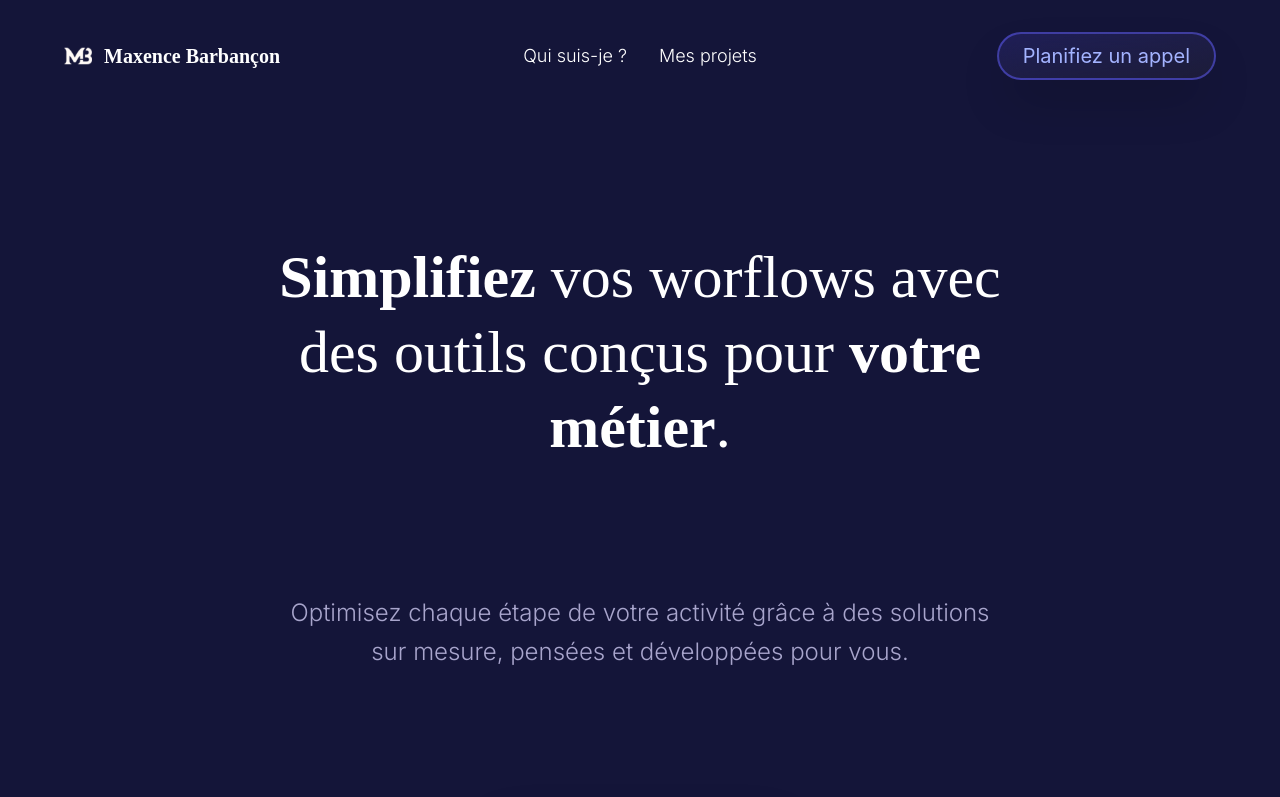
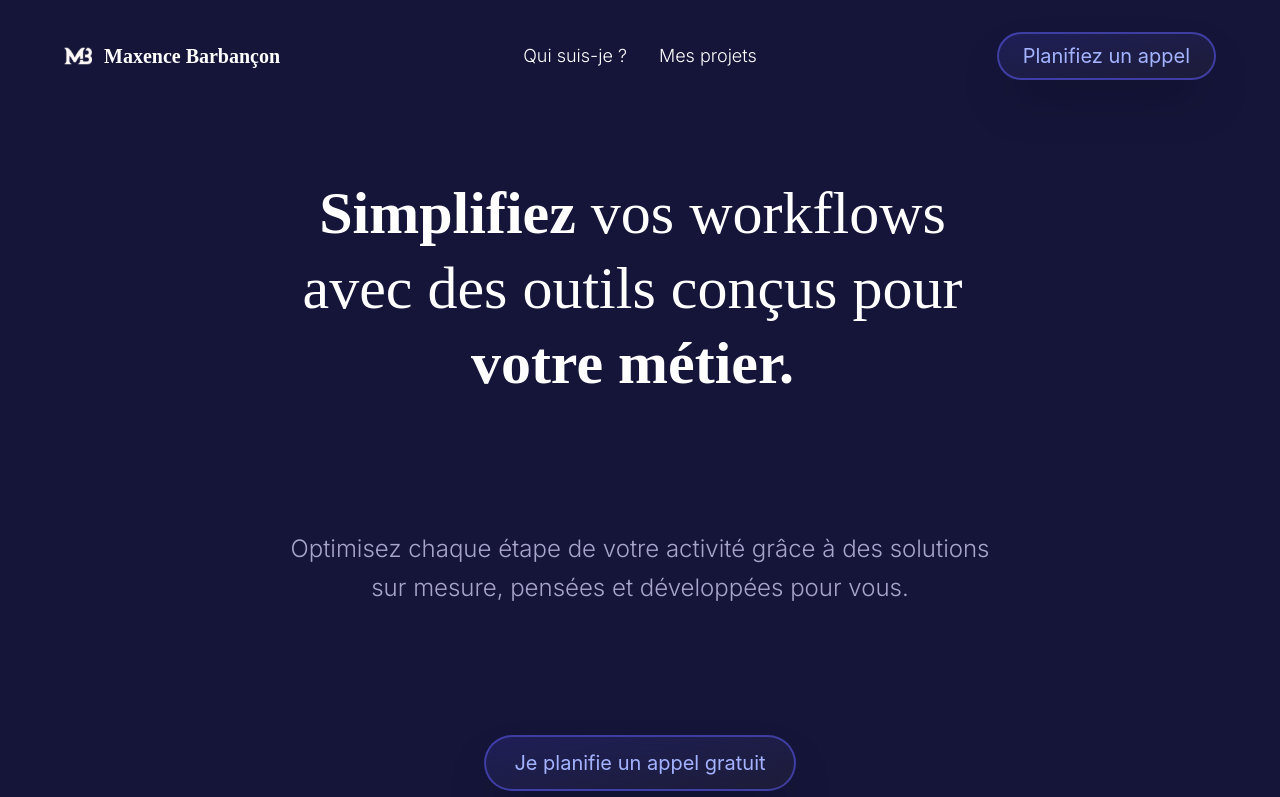
Before and after one commit to maxence-bbcn/portfolio, a React (Vite) app: page / in a window 1280 px wide. Shown: the top 797 px of the page. Built offline with nearby package versions, Linux system fonts and the light colour scheme; a web font is replaced by a local one.

Commit message:
hero animation ok

```diff
--- a/src/ui/components/Button.jsx
+++ b/src/ui/components/Button.jsx
@@ -1,12 +1,12 @@
-export default function Button({ children, type = "button", size = "normal" }) {
+export const Button = ({ children, type = "button", size = "normal" }, ref) => {
   return (
     <button
       type={type}
-      className={`group via-black-900/60 to-primary-900/80 relative h-fit w-fit cursor-pointer overflow-hidden rounded-full border-2 border-indigo-500/50 bg-gradient-to-br from-indigo-900/40 ${size === "small" ? "px-6 py-2" : "px-7 py-3"} text-base font-normal text-indigo-300 shadow-2xl backdrop-blur-xl transition-all duration-500 ease-out hover:-translate-y-1 hover:scale-[1.02] hover:border-indigo-400/60 hover:text-indigo-200 hover:shadow-2xl hover:shadow-indigo-500/30 active:scale-95 md:text-sm lg:text-base xl:text-xl`}
+      className={`group to-primary-900/80 relative h-fit w-fit cursor-pointer overflow-hidden rounded-full border-2 border-indigo-500/50 bg-gradient-to-br from-indigo-900/40 ${size === "small" ? "px-6 py-2" : "px-7 py-3"} text-base font-normal text-indigo-300 shadow-2xl backdrop-blur-xl transition-all duration-500 ease-out hover:-translate-y-1 hover:scale-[1.02] hover:border-indigo-400/60 hover:text-indigo-200 hover:shadow-2xl hover:shadow-indigo-500/30 active:scale-95 md:text-sm lg:text-base xl:text-xl`}
     >
-      <div className="absolute inset-0 -translate-x-full bg-gradient-to-r from-transparent via-indigo-400/30 to-transparent transition-transform duration-1000 ease-out group-hover:translate-x-full"></div>
-      <div className="absolute inset-0 rounded-2xl bg-gradient-to-r from-indigo-500/10 via-indigo-400/20 to-indigo-500/10 opacity-0 transition-opacity duration-500 group-hover:opacity-100"></div>
+      <div className="absolute inset-0 -translate-x-full bg-gradient-to-r from-transparent via-indigo-400/30 to-transparent transition-transform duration-1000 ease-out will-change-transform group-hover:translate-x-full"></div>
+      <div className="absolute inset-0 rounded-2xl bg-gradient-to-r from-indigo-500/10 via-indigo-400/20 to-indigo-500/10 opacity-0 transition-opacity duration-500 will-change-transform group-hover:opacity-100"></div>
       {children}
     </button>
   );
-}
+};
--- a/src/ui/components/CTACard.jsx
+++ b/src/ui/components/CTACard.jsx
@@ -1,4 +1,4 @@
-import Button from "./Button";
+import { Button } from "./Button";
 import SparkleIcon from "/src/ui/assets/icons/sparkle.svg";
 
 const CustomSparkleBulletListItem = ({ children }) => {
--- a/src/ui/components/CustomFooter.jsx
+++ b/src/ui/components/CustomFooter.jsx
@@ -1,4 +1,4 @@
-import Button from "./Button";
+import { Button } from "./Button";
 import CustomInput from "./CustomInput";
 
 export default function CustomFooter() {
--- a/src/ui/components/Navbar.jsx
+++ b/src/ui/components/Navbar.jsx
@@ -1,34 +1,63 @@
+import { motion } from "motion/react";
 import { Link } from "react-router-dom";
-import Button from "./Button";
+import { Button } from "./Button";
 
 export default function Navbar({ toggleMobileMenu }) {
   return (
-    <nav className="relative flex flex-row items-center justify-between px-6 py-4 md:px-10 md:py-6 xl:px-16 xl:py-8">
-      <div className="flex w-1/3 gap-3">
+    <nav className="bg-primary-bg fixed top-0 right-0 left-0 z-10 flex flex-row items-center justify-between px-6 py-4 md:px-10 md:py-6 xl:px-16 xl:py-8">
+      <motion.div
+        initial={{ x: -40, opacity: 0 }}
+        whileInView={{ x: 0, opacity: 1 }}
+        transition={{
+          duration: 0.5,
+          ease: "easeOut",
+        }}
+        viewport={{ once: true }}
+        className="flex w-1/3 gap-3"
+      >
         <Link to="/">
           <img src="src/ui/assets/logos/moi.svg" alt="Logo" />
         </Link>
         <p className="font-title hidden text-xl font-bold md:block">
           Maxence Barbançon
         </p>
-      </div>
+      </motion.div>
       <img
         src="src/ui/assets/icons/menu.svg"
         alt="Icône menu"
         className="z-50 select-none xl:hidden"
         onClick={() => toggleMobileMenu((prevState) => !prevState)}
       />
-      <div className="hidden w-1/3 flex-row justify-center gap-8 xl:flex">
+      <motion.div
+        initial={{ y: -40, opacity: 0 }}
+        whileInView={{ y: 0, opacity: 1 }}
+        transition={{
+          duration: 0.5,
+          delay: 0.3,
+          ease: "easeOut",
+        }}
+        viewport={{ once: true }}
+        className="hidden w-1/3 flex-row justify-center gap-8 xl:flex"
+      >
         <Link to="/about" className="lg:text-lg 2xl:text-xl">
           Qui suis-je ?
         </Link>
         <Link to="/projects" className="lg:text-lg 2xl:text-xl">
           Mes projets
         </Link>
-      </div>
-      <div className="hidden w-1/3 flex-row justify-end xl:flex">
+      </motion.div>
+      <motion.div
+        initial={{ x: 40, opacity: 0 }}
+        whileInView={{ x: 0, opacity: 1 }}
+        transition={{
+          duration: 0.5,
+          ease: "easeOut",
+        }}
+        viewport={{ once: true }}
+        className="hidden w-1/3 flex-row justify-end xl:flex"
+      >
         <Button size="small">Planifiez un appel</Button>
-      </div>
+      </motion.div>
     </nav>
   );
 }
--- a/src/ui/layouts/MainLayout.jsx
+++ b/src/ui/layouts/MainLayout.jsx
@@ -1,6 +1,6 @@
 import { useEffect, useRef, useState } from "react";
 import { Link } from "react-router-dom";
-import Button from "../components/Button";
+import { Button } from "../components/Button";
 import CustomFooter from "../components/CustomFooter";
 import Navbar from "../components/NavBar";
 
@@ -49,6 +49,8 @@ export default function MainLayout({ children }) {
         </div>
       )}
       <Navbar toggleMobileMenu={setMobileMenuVisible} />
+      <br />
+      <br />
       {children}
       <CustomFooter />
     </>
--- a/src/ui/pages/AboutPage.jsx
+++ b/src/ui/pages/AboutPage.jsx
@@ -1,4 +1,4 @@
-import Button from "../components/Button";
+import { Button } from "../components/Button";
 import CTACard from "../components/CTACard";
 import DegreeCard from "../components/DegreeCard";
 import TechItem from "../components/techItem";
--- a/src/ui/pages/Homepage.jsx
+++ b/src/ui/pages/Homepage.jsx
@@ -10,13 +10,17 @@ import LogoCHT from "../assets/logos/cht.svg";
 import LogoMazette from "../assets/logos/mazette.svg";
 import LogoUniversKids from "../assets/logos/univers-kids.svg";
 import AnimatedNumber from "../components/AnimatedNumber";
-import Button from "../components/Button";
+import { Button } from "../components/Button";
 import CollaspibleQuestion from "../components/CollaspsibleQuestion";
 import CTACard from "../components/CTACard";
 import TestimonialCard from "../components/TestimonialCard";
 import MainLayout from "../layouts/MainLayout";
 
 export default function Homepage() {
+  const title =
+    "Simplifiez vos workflows avec des outils conçus pour votre métier.";
+  const words = title.split(" ");
+
   const brandLogos = [
     {
       logo: LogoMazette,
@@ -77,6 +81,8 @@ export default function Homepage() {
     },
   ];
 
+  const MotionButton = motion(Button);
+
   return (
     <MainLayout>
       <main>
@@ -84,15 +90,70 @@ export default function Homepage() {
           id="hero"
           className="mt-16 flex flex-col items-center gap-16 px-6 pb-16 md:mt-32 md:gap-24 md:px-10 xl:mx-auto xl:w-2/3 xl:gap-32 xl:px-16"
         >
-          <h1 className="font-title text-center text-5xl leading-tight xl:text-6xl">
-            <span className="font-bold">Simplifiez</span> vos worflows avec des
-            outils conçus pour <span className="font-bold">votre métier</span>.
-          </h1>
-          <p className="text-primary-200 text-center text-xl leading-relaxed xl:text-2xl">
+          <motion.h1
+            className="font-title text-center text-5xl leading-tight xl:text-6xl"
+            variants={{
+              hidden: { opacity: 0, y: -40 },
+              visible: {
+                opacity: 1,
+                y: 0,
+                transition: {
+                  duration: 1.2,
+                  delay: 0.8,
+                  staggerChildren: 0.1,
+                },
+              },
+            }}
+            initial="hidden"
+            whileInView="visible"
+            viewport={{ once: true }}
+          >
+            {words.map((w, i) => (
+              <motion.span
+                variants={{
+                  hidden: { opacity: 0, y: -40 },
+                  visible: {
+                    opacity: 1,
+                    y: 0,
+                    transition: {
+                      duration: 1,
+                      ease: "easeOut",
+                    },
+                  },
+                }}
+                key={i}
+                className={`inline-block ${(i === 0 || i === words.length - 1 || i === words.length - 2) && "font-bold"}`}
+              >
+                {w}&nbsp;
+              </motion.span>
+            ))}
+          </motion.h1>
+          <motion.p
+            initial={{ opacity: 0, y: 40 }}
+            whileInView={{ opacity: 1, y: 0 }}
+            transition={{
+              duration: 1,
+              delay: 1.2,
+              ease: "easeOut",
+            }}
+            viewport={{ once: true, amount: 0.4 }}
+            className="text-primary-200 text-center text-xl leading-relaxed xl:text-2xl"
+          >
             Optimisez chaque étape de votre activité grâce à des solutions sur
             mesure, pensées et développées pour vous.
-          </p>
-          <Button>Je planifie un appel gratuit</Button>
+          </motion.p>
+          <motion.div
+            initial={{ opacity: 0, y: 40 }}
+            whileInView={{ opacity: 1, y: 0 }}
+            transition={{
+              duration: 0.8,
+              delay: 1.4,
+              ease: "easeOut",
+            }}
+            viewport={{ once: true }}
+          >
+            <Button> Je planifie un appel gratuit</Button>
+          </motion.div>
         </section>
         <section
           id="brands"
--- a/src/ui/pages/ProjectsPage.jsx
+++ b/src/ui/pages/ProjectsPage.jsx
@@ -1,4 +1,4 @@
-import Button from "../components/Button";
+import { Button } from "../components/Button";
 import ProjectCard from "../components/ProjectCard";
 import MainLayout from "../layouts/MainLayout";
 
```
